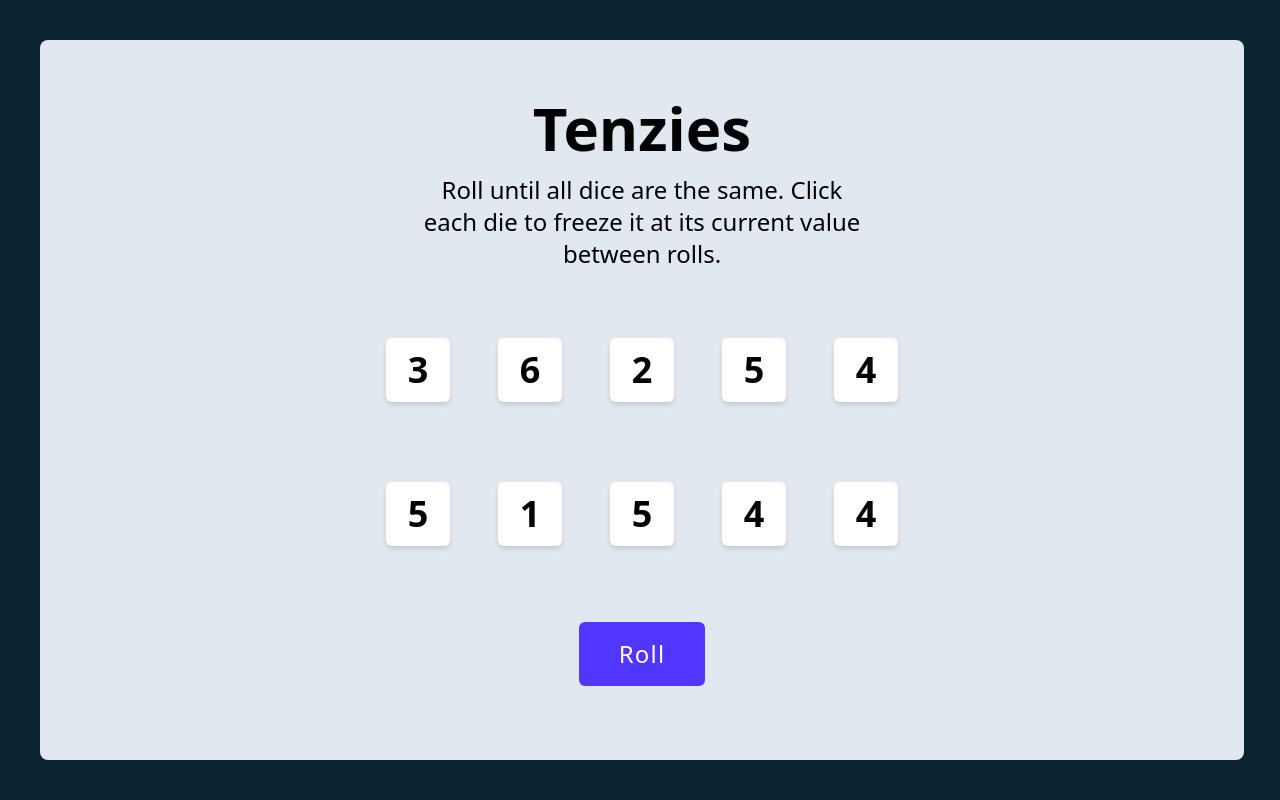
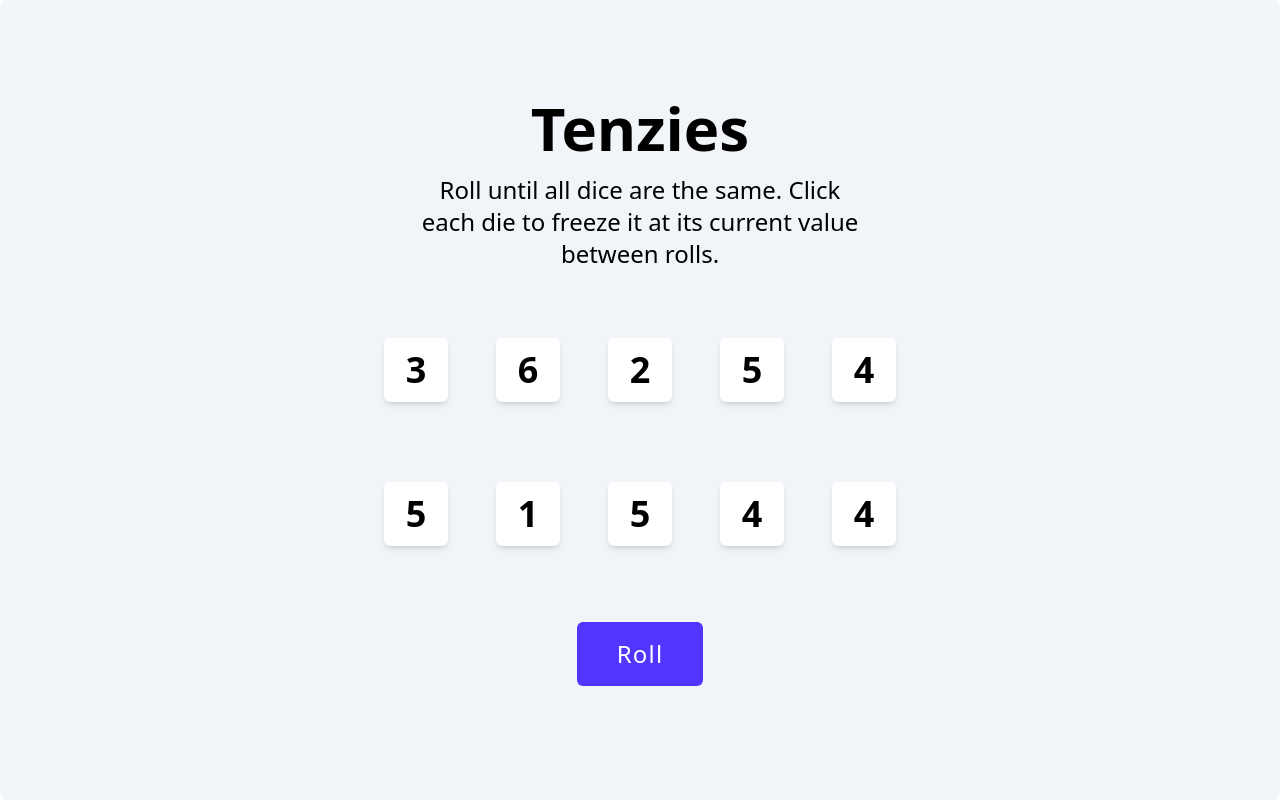
Before and after one commit to thisisyashgarg/tenzies-game, a React (Vite) app: page / in a window 1280 px wide. Built offline with nearby package versions, Linux system fonts and the light colour scheme.

Commit message:
solved the overflow issue

```diff
--- a/src/App.tsx
+++ b/src/App.tsx
@@ -1,5 +1,4 @@
 import React, { useEffect, useState } from "react";
-import { createWatchCompilerHost } from "typescript";
 import ConfettiEffect from "./components/ConfettiEffect";
 import Die from "./components/Die";
 import {
@@ -78,12 +77,12 @@ export default function App() {
     //   </button>
     // </main>
 
-    <main className="h-screen sm:h-[90vh] mr-9 m-10 bg-slate-200 rounded-lg flex flex-col justify-center items-center overflow-x-hidden">
+    <main className="h-screen sm:h-screen  bg-slate-100 rounded-lg flex flex-col justify-center items-center overflow-x-hidden">
       {tenzies && <ConfettiEffect />}
       <h1 className="text-4xl sm:text-6xl font-bold mb-4 text-center">
         Tenzies
       </h1>
-      <p className="text-lg sm:text-2xl max-w-md mb-8 text-center">
+      <p className="text-lg  sm:text-2xl max-w-md mb-8 text-center">
         Roll until all dice are the same. Click each die to freeze it at its
         current value between rolls.
       </p>
--- a/src/index.html
+++ b/src/index.html
@@ -4,10 +4,10 @@
     <meta charset="UTF-8" />
     <meta http-equiv="X-UA-Compatible" content="IE=edge" />
     <meta name="viewport" content="width=device-width, initial-scale=1.0" />
-    <title>Document</title>
+    <title>Tenzies Game</title>
     <link rel="stylesheet" href="index.css" />
   </head>
-  <body style="background-color: #0b2434">
+  <body>
     <div id="root"></div>
     <script type="module" src="index.tsx"></script>
   </body>
```
